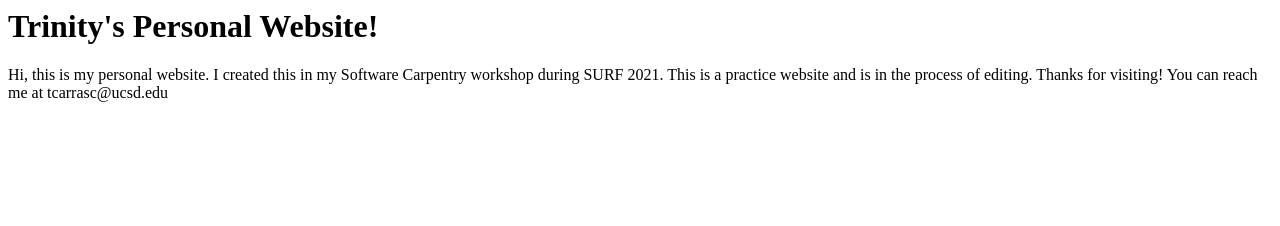
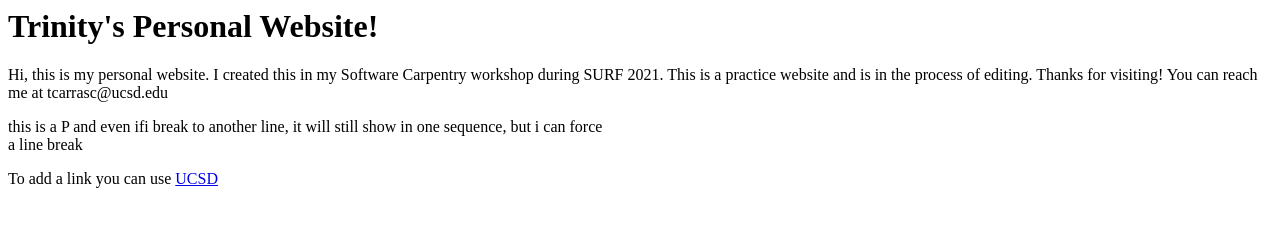
Before and after one commit to tcarrasc/tcarrasc.github.io, a plain HTML site: page index.html in a window 1280 px wide. Drawn offline with Linux system fonts and the light colour scheme.

Commit message:
Adding page break

```diff
--- a/index.html
+++ b/index.html
@@ -8,3 +8,10 @@ This is a practice website and is in the process of editing.
 
 Thanks for visiting!
 You can reach me at tcarrasc@ucsd.edu </p>
+
+<p> this is a P
+and even ifi  break to another line, it will still show
+in one sequence, but i can force
+<br> a line break </p>
+
+<p>To add a link you can use <a href="http://ucsd.edu">UCSD</a>
```
